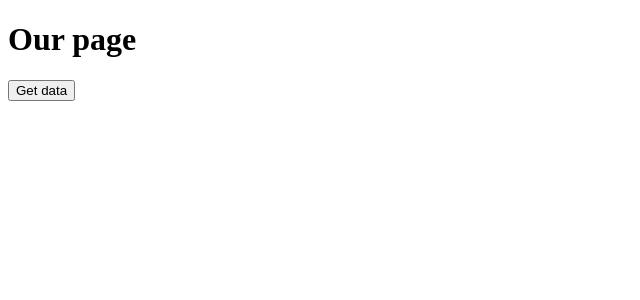
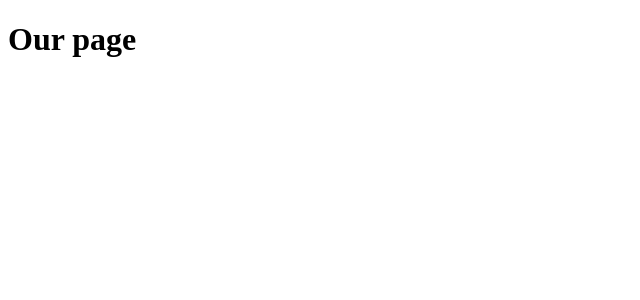
Before and after one commit to eugenev8/eCommerce-Application, a React (Vite) app: page / in a window 1280 px wide. Shown: the top 300 px of the page, without its empty margins (0-640 px from the left). Built offline with nearby package versions, Linux system fonts and the light colour scheme.

Commit message:
refactor: remove unnecessary logic and comments

```diff
--- a/src/App.tsx
+++ b/src/App.tsx
@@ -1,29 +1,7 @@
 import './App.css';
-import rootApi, { Credentials } from './sdk/root';
 
 function App() {
-  function handleClick() {
-    async function getData() {
-      const credentials: Credentials = {
-        projectKey: 'svhg732edc720d',
-        clientID: 'q6wpq4NpUNJjS2ztD5a_-DSC',
-        clientSecret: 'FjO0Xm_Zm8C8f4X206dMJzWt2TRGujkt',
-        scopes: 'manage_project:svhg732edc720d',
-      };
-      const data = await rootApi(credentials).products().get().execute();
-      console.log(data);
-    }
-    getData();
-  }
-
-  return (
-    <>
-      <h1>Our page</h1>
-      <button onClick={handleClick} type="button">
-        Get data
-      </button>
-    </>
-  );
+  return <h1>Our page</h1>;
 }
 
 export default App;
--- a/src/sdk/client.ts
+++ b/src/sdk/client.ts
@@ -32,7 +32,7 @@ export default function client(projectKey: string, clientId: string, clientSecre
     .withHttpMiddleware(httpMiddlewareOptions)
     .withClientCredentialsFlow(authMiddlewareOptions)
     .withUserAgentMiddleware({
-      libraryName: `stackblitz-env-${date}-typescript-sdk-v2`,
+      libraryName: `${date}-typescript-sdk-v2`,
     })
     .withLoggerMiddleware()
     .build();
--- a/src/sdk/root.ts
+++ b/src/sdk/root.ts
@@ -2,12 +2,11 @@ import { createApiBuilderFromCtpClient } from '@commercetools/platform-sdk';
 import { ByProjectKeyRequestBuilder } from '@commercetools/platform-sdk/dist/declarations/src/generated/client/by-project-key-request-builder';
 import client from './client';
 
-// type Nullable<T> = T | null;
 export type Credentials = {
-  projectKey: string; // Nullable<string>;
-  clientID: string; // Nullable<string>;
-  clientSecret: string; // Nullable<string>;
-  scopes: string; // Nullable<string>;
+  projectKey: string;
+  clientID: string;
+  clientSecret: string;
+  scopes: string;
 };
 
 export default function rootApi({
```
